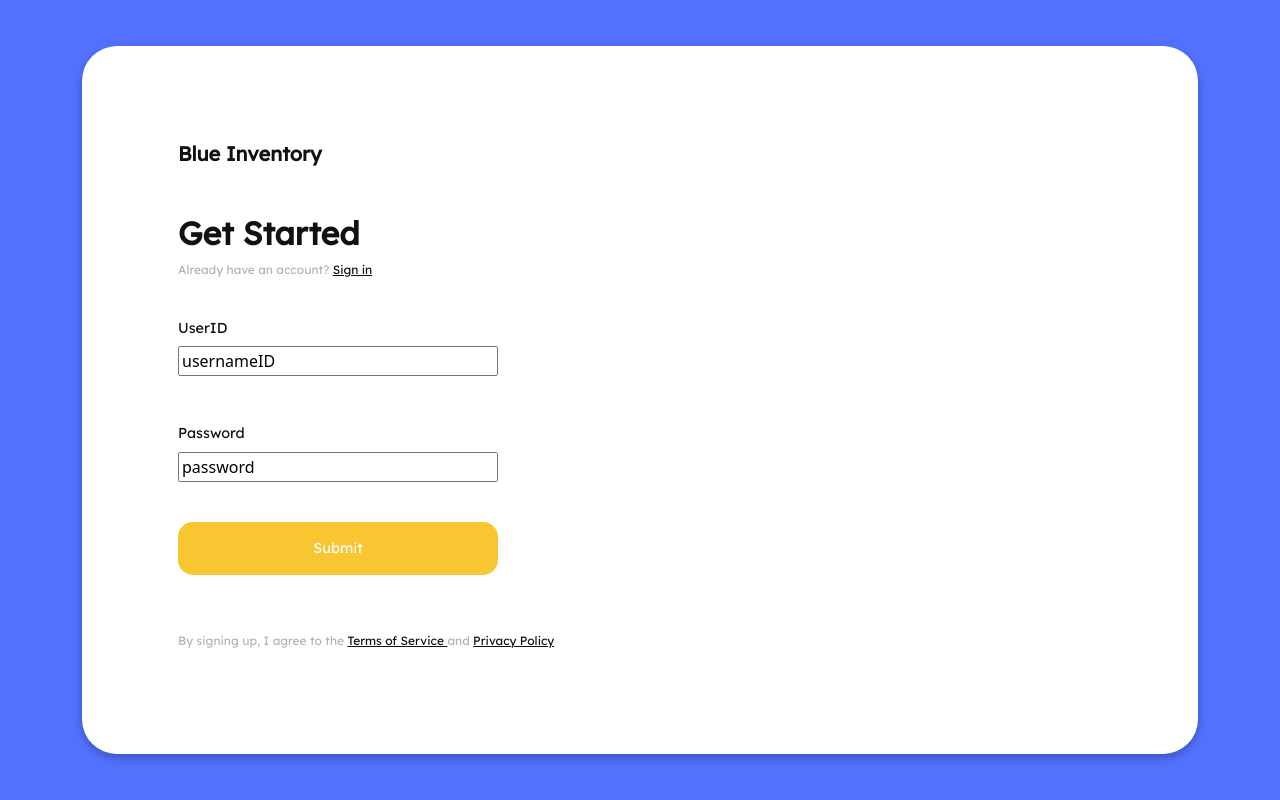
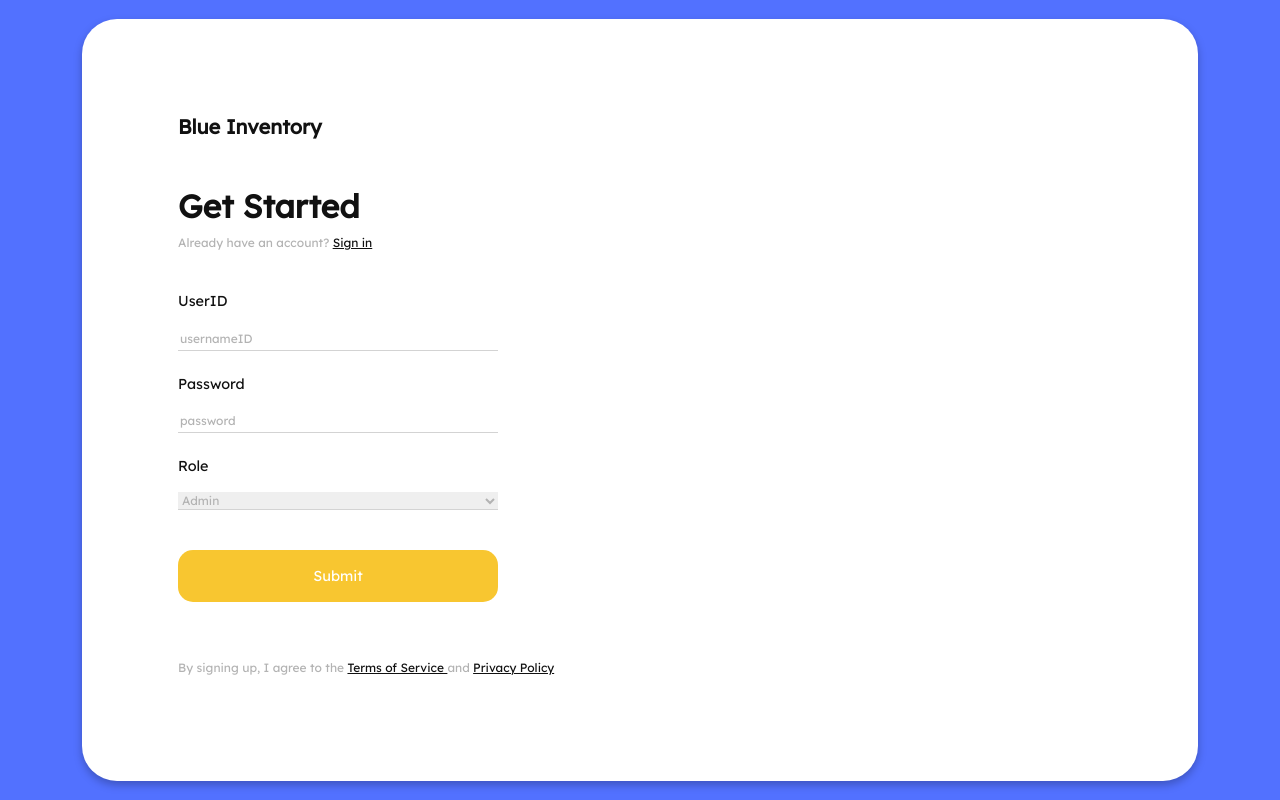
Before and after one commit to Todd-Owen-Mpeli/blueinventory, a Next.js app: page / in a window 1280 px wide. Built offline with nearby package versions, Linux system fonts and the light colour scheme.

Commit message:
Added a drop down feature option and edited the general scss stying for the whole login page.

```diff
--- a/pages/index.js
+++ b/pages/index.js
@@ -45,7 +45,7 @@ export default function Home() {
 											value="usernameID"
 										></input>
 										<br></br>
-										<br></br>
+										{/* Submit Button */}
 										<h5>Password</h5>
 										<input
 											type="text"
@@ -53,6 +53,13 @@ export default function Home() {
 											name="password"
 											value="password"
 										></input>
+										<br></br>
+										{/* Submit Button */}
+										<h5>Role</h5>
+										<select name="accountRoles" id="cars">
+											<option value="admin">Admin</option>
+											<option value="employee">Employee</option>
+										</select>
 										{/* Submit Button */}
 										<input
 											type="submit"
--- a/styles/Home.module.scss
+++ b/styles/Home.module.scss
@@ -73,6 +73,30 @@
 
 						input {
 							width: 20rem;
+							border: none;
+							font-weight: 100;
+							margin-top: 0.5rem;
+							line-height: 1.25rem;
+							font-size: $fontSize_xSmall;
+							color: $baseColor_lightGrey3;
+							font-family: $fontStyle_header;
+							border-bottom: $baseColor_lightGrey2 0.12rem solid;
+						}
+
+						select {
+							width: 20rem;
+							border: none;
+							font-weight: 100;
+							margin-top: 0.5rem;
+							line-height: 1.25rem;
+							font-size: $fontSize_xSmall;
+							color: $baseColor_lightGrey3;
+							font-family: $fontStyle_header;
+							border-bottom: $baseColor_lightGrey2 0.12rem solid;
+
+							option {
+								color: $baseColor_black;
+							}
 						}
 
 						.submitButton {
```
